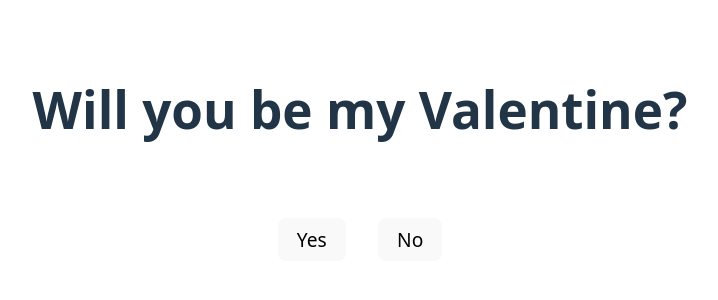
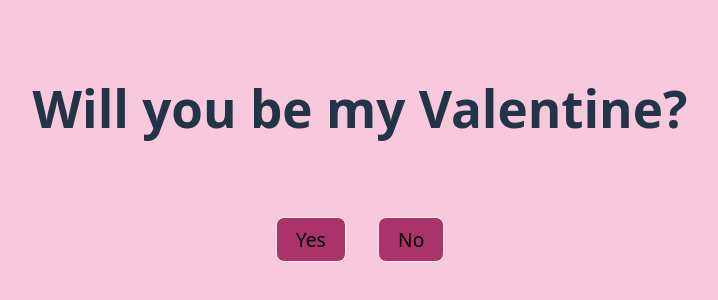
Before and after one commit to merQ224/app-valentine-question, a React (Vite) app in the folder app-valentine-query/: page / in a window 1280 px wide. Shown: the part 246-546 px from the top of the page, without its empty margins (280-998 px from the left). Built offline with nearby package versions, Linux system fonts and the light colour scheme.

Commit message:
chore: background colour and buttons to pink

```diff
--- a/app-valentine-query/src/App.css
+++ b/app-valentine-query/src/App.css
@@ -4,3 +4,7 @@
   padding: 2rem;
   text-align: center;
 }
+
+body {
+    background-color: #F8C8DC;
+}
--- a/app-valentine-query/src/components/questionPage/valentineQuestion.css
+++ b/app-valentine-query/src/components/questionPage/valentineQuestion.css
@@ -10,19 +10,33 @@
 }
 
 .yes-button {
-    transition: transform 0.2s ease;
+    transition: transform 0.3s ease;
     margin-right: 1rem;
     font-size: 1.2rem;
     padding: 0.5rem 1.2rem;
     border-radius: 8px;
-    border: none;
+    border: 1px solid #FFF5EE;
     cursor: pointer;
+    background-color: #AA336A;
+}
+
+.yes-button:hover {
+    background-color: #FFF5EE;
+    color: #AA336A;
+    border: 1px solid #AA336A;
 }
 
 .no-button {
     font-size: 1.2rem;
     padding: 0.5rem 1.2rem;
     border-radius: 8px;
-    border: none;
+    border: 1px solid #FFF5EE;
     cursor: pointer;
+    background-color: #AA336A;
 }
+
+.no-button:hover {
+    background-color: #FFF5EE;
+    color: #AA336A;
+    border: 1px solid #AA336A;
+}
```
Also changed, not shown: app-valentine-query/src/styles/global.css (deleted).
